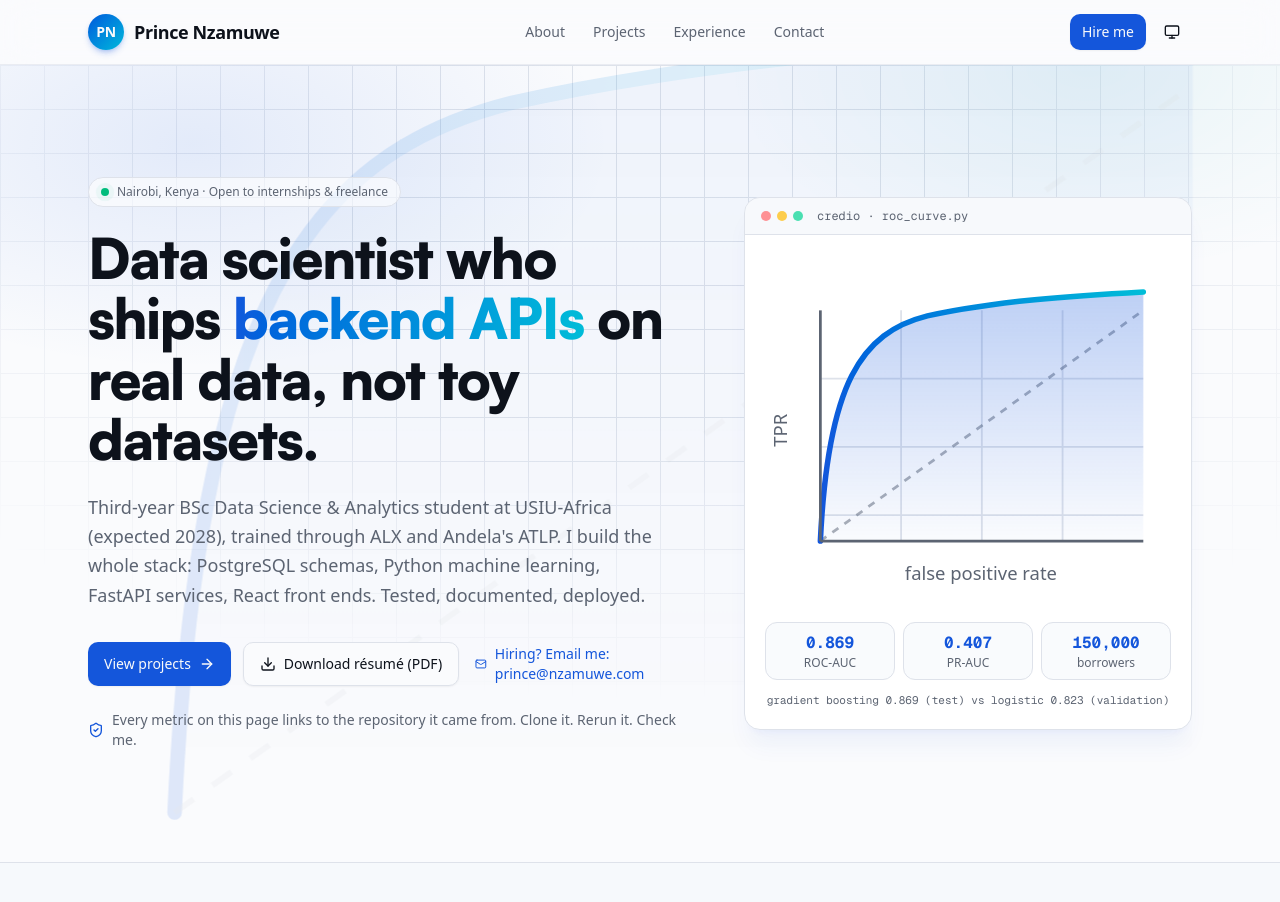
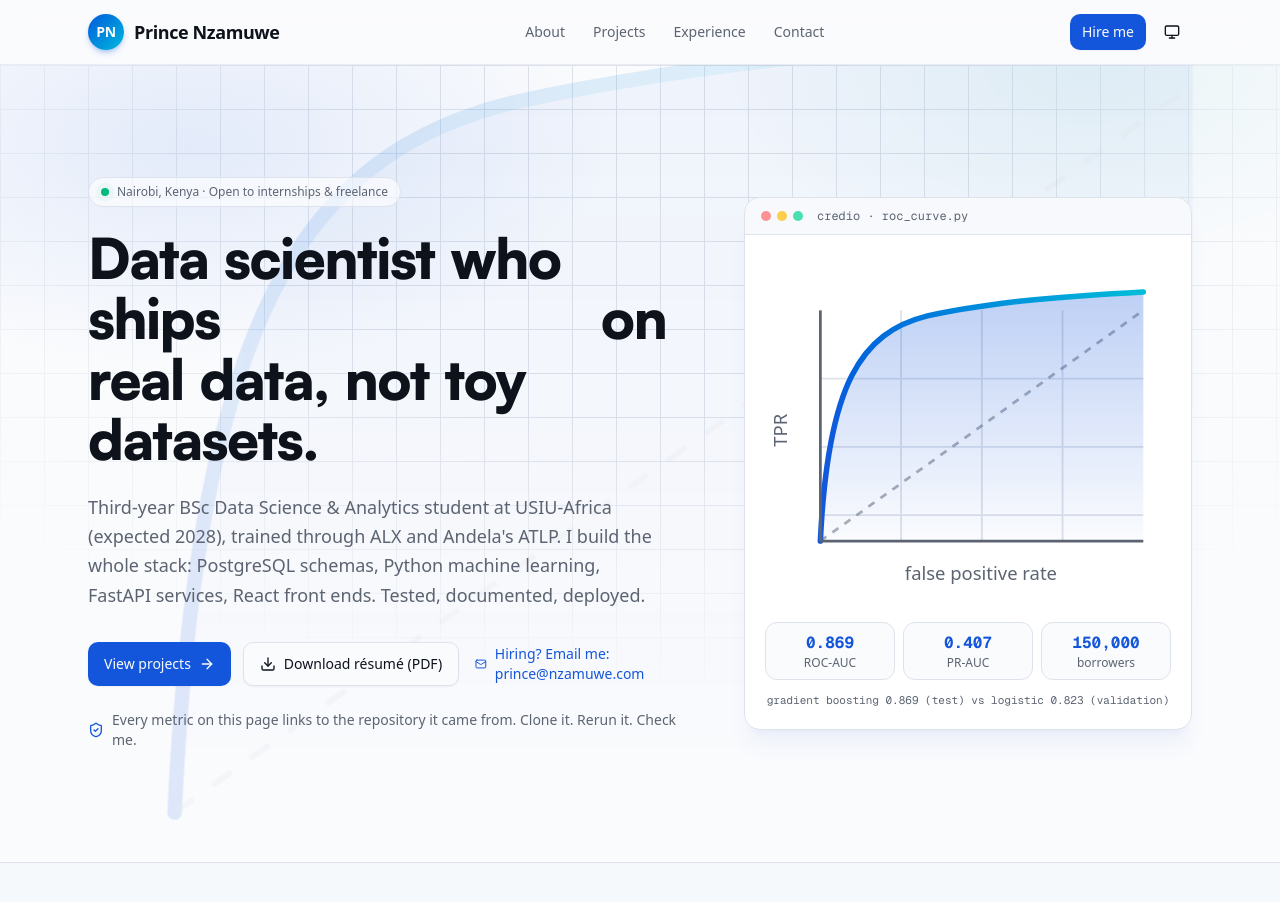
Before and after one commit to princenzmw/my-site, a Next.js app: page / in a window 1280 px wide. Shown: the top 902 px of the page. Built offline with nearby package versions, Linux system fonts and the light colour scheme.

Commit message:
audit: Concept-2 — word-by-word hero headline stagger with per-character role rotator

```diff
--- a/src/app/globals.css
+++ b/src/app/globals.css
@@ -229,6 +229,28 @@
     }
   }
 
+  /* ---------- hero headline word stagger (Concept 2) ---------- */
+  .reveal-word {
+    display: inline-block;
+    animation: word-rise 0.6s cubic-bezier(0.22, 1, 0.36, 1) both;
+  }
+  @keyframes word-rise {
+    from {
+      opacity: 0;
+      transform: translateY(24px);
+    }
+    to {
+      opacity: 1;
+      transform: translateY(0);
+    }
+  }
+
+  /* ---------- rotating headline characters ---------- */
+  .rotate-char {
+    display: inline-block;
+    animation: word-in 0.45s cubic-bezier(0.22, 1, 0.36, 1) both;
+  }
+
   /* ---------- scroll-driven section reveals ----------
      Progressive enhancement: elements are VISIBLE by default; the entrance
      animation only applies where the browser supports view() timelines.
@@ -387,12 +409,19 @@
   /* ---------- reduced motion: still fully usable, just calm ---------- */
   @media (prefers-reduced-motion: reduce) {
     .reveal,
+    .reveal-word,
     .rotate-word,
+    .rotate-char,
     .roc-line,
     .roc-fill,
     .marquee-track,
     .pulse-dot::after {
       animation: none;
+    }
+    .reveal-word,
+    .rotate-char {
+      opacity: 1;
+      transform: none;
     }
     .roc-line {
       stroke-dashoffset: 0;
--- a/src/app/page.tsx
+++ b/src/app/page.tsx
@@ -45,9 +45,25 @@ export default function Home() {
               id="hero-heading"
               className="mt-5 text-[clamp(2rem,4.5vw+0.5rem,3.5rem)] font-extrabold leading-[1.08] tracking-[-0.025em]"
             >
-              {HERO.headline.plain}{" "}
+              {HERO.headline.plain.split(" ").map((word, i) => (
+                <span
+                  key={`plain-${i}`}
+                  style={{ animationDelay: `${i * 60}ms` }}
+                  className="reveal-word mr-[0.28em]"
+                >
+                  {word}
+                </span>
+              ))}
               <RoleRotator words={HERO.headline.rotate} />{" "}
-              {HERO.headline.plainAfter}
+              {HERO.headline.plainAfter.split(" ").map((word, i) => (
+                <span
+                  key={`after-${i}`}
+                  style={{ animationDelay: `${(5 + i) * 60}ms` }}
+                  className="reveal-word mr-[0.28em]"
+                >
+                  {word}
+                </span>
+              ))}
             </h1>
             <p className="mt-6 max-w-xl text-base leading-relaxed text-muted-foreground sm:text-lg">
               {HERO.subheadline}
--- a/src/components/site/role-rotator.tsx
+++ b/src/components/site/role-rotator.tsx
@@ -26,9 +26,17 @@ export function RoleRotator({ words }: { words: readonly string[] }) {
       <span
         key={index}
         aria-hidden
-        className="rotate-word text-gradient col-start-1 row-start-1"
+        className="text-gradient col-start-1 row-start-1 inline-flex flex-wrap"
       >
-        {words[index]}
+        {words[index].split("").map((char, charIdx) => (
+          <span
+            key={charIdx}
+            style={{ animationDelay: `${charIdx * 25}ms` }}
+            className="rotate-char inline-block"
+          >
+            {char === " " ? "\u00A0" : char}
+          </span>
+        ))}
       </span>
       <span className="sr-only">{words[0]}</span>
     </span>
```
Also changed, not shown: 1 other file (tests, documents, lock files or other folders).
